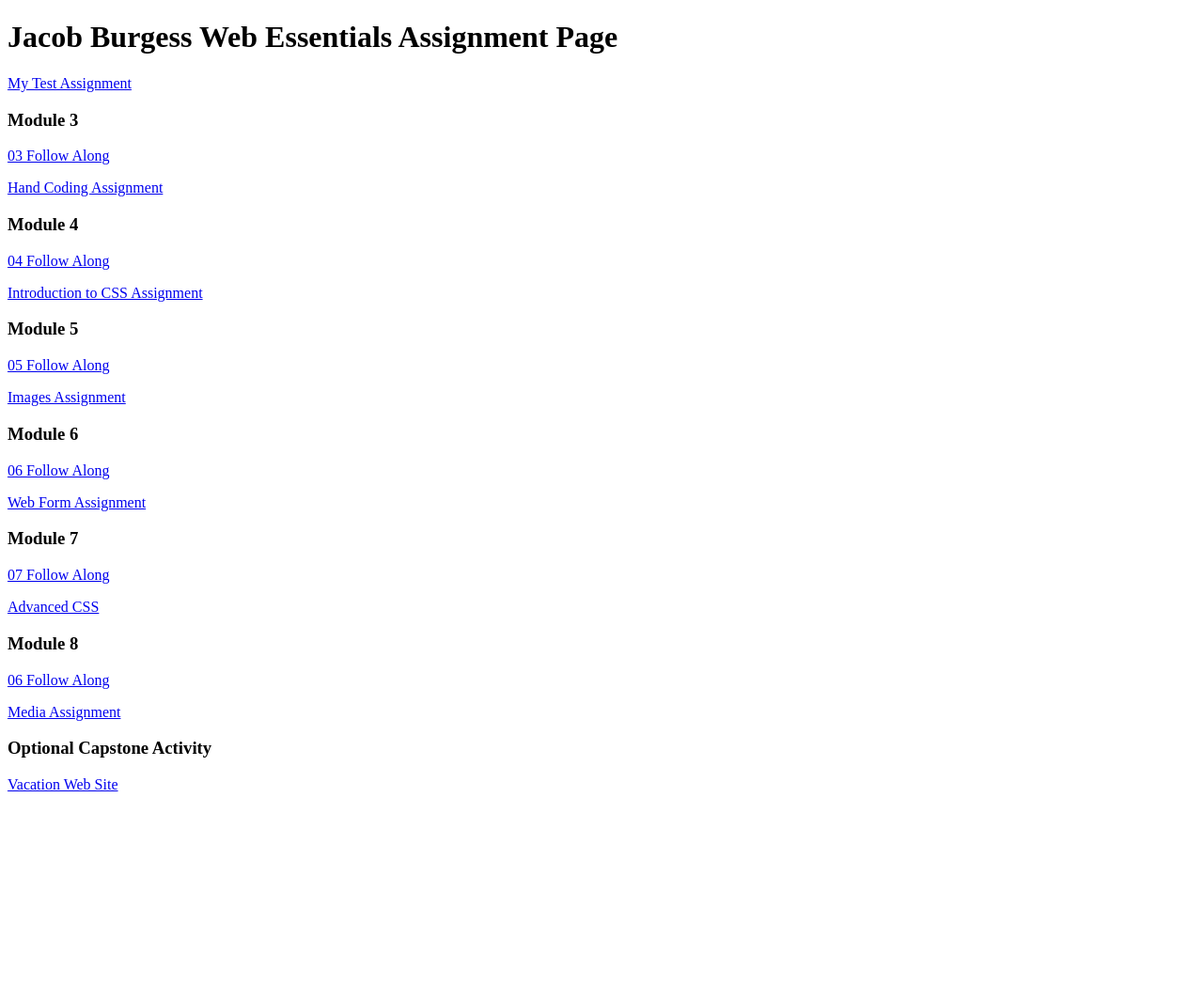
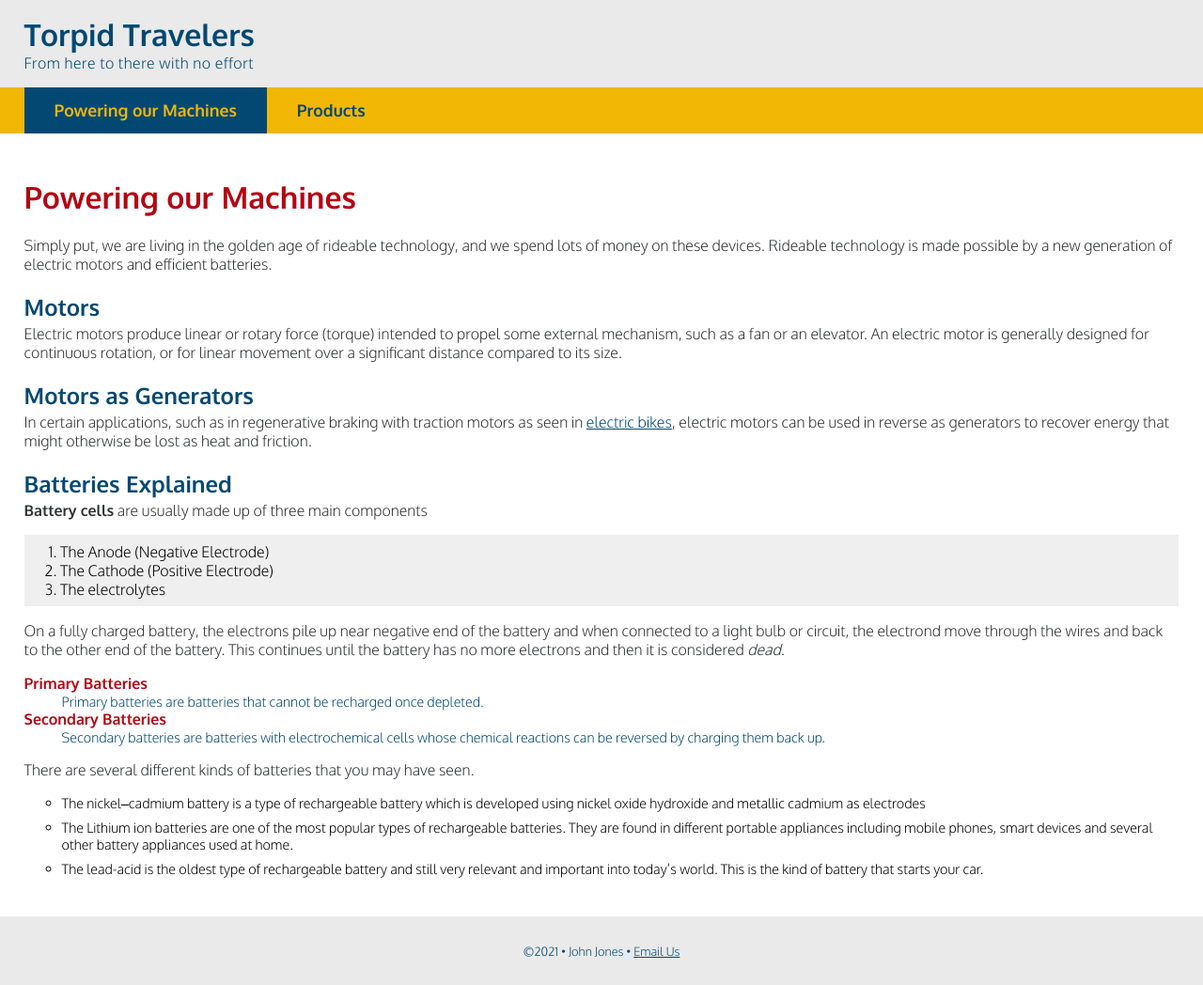
Before and after one commit to Burgessdude/dwdd1600, a plain HTML site: page index.html in a window 1280 px wide. Shown: the whole page at 94% size. Before the commit the page ends 860 px from the top, so only its background shows below. Drawn offline with Linux system fonts and the light colour scheme.

Commit message:
Add files via upload

```diff
--- a/index.html
+++ b/index.html
@@ -1,39 +1,69 @@
-<!DOCTYPE html>
+<!doctype html>
 <html lang="en">
-	<head>
-		<meta charset="UTF-8">
-		<meta name="viewport" content="width=device-width, initial-scale=1.0">
-		<title>dwdd 1600 assignment list page</title>
-	</head>
-	<body>
-		<h1>Jacob Burgess Web Essentials Assignment Page</h1>
-		<p><a href="01test">My Test Assignment</a></p>
+<head>
+    <meta name="description" content="Torpid Travelers is dedicated to helping you get around without breaking a sweat.">
+    <meta charset="UTF-8">
+    <title>Torpid Travelers: Powering our Machines</title>
+    <link rel="stylesheet" href="traveler.css">
+    <link rel="preconnect" href="https://fonts.googleapis.com">
+    <link rel="preconnect" href="https://fonts.gstatic.com" crossorigin>
+    <link href="https://fonts.googleapis.com/css2?family=Oxygen:wght@300;700&display=swap" rel="stylesheet">
+    <meta name="viewport" content="width=device-width, initial-scale=1">
 
-		<h3>Module 3</h3>
-		<p><a href="03follow-along">03 Follow Along</a></p>
-		<p><a href="03hand-coding">Hand Coding Assignment</a></p>
 
-		<h3>Module 4</h3>
-		<p><a href="04follow-along">04 Follow Along</a></p>
-		<p><a href="04intro-css">Introduction to CSS Assignment</a></p>
+</head>
+<body>
+    <!-- start the page header -->
+    <header>
+        <h1>Torpid Travelers</h1>
+        <p>From here to there with no effort</p>
+    </header>
 
-		<h3>Module 5</h3>
-		<p><a href="05follow-along">05 Follow Along</a></p>
-		<p><a href="05images">Images Assignment</a></p>
+    <!-- start the page navigation -->
+    <nav>
+        <ul>
+            <li class="active"><a href="index.html">Powering our Machines</a></li>
+            <li><a href="products.html">Products</a></li>
+        </ul>
+    </nav>
 
-		<h3>Module 6</h3>
-		<p><a href="06follow-along">06 Follow Along</a></p>
-		<p><a href="06form">Web Form Assignment</a></p>
+    <!-- start the page main -->
+    <main>
+        <h1>Powering our Machines</h1>
+        <p>Simply put, we are living in the golden age of rideable technology, and we spend lots of money on these devices. Rideable technology  is made possible by a new generation of electric motors and efficient batteries.</p>
 
-		<h3>Module 7</h3>
-		<p><a href="07follow-along">07 Follow Along</a></p>
-		<p><a href="07advanced-css">Advanced CSS</a></p>
+        <h2>Motors</h2>
+        <p>Electric motors produce linear or rotary force (torque) intended to propel some external mechanism, such as a fan or an elevator. An electric motor is generally designed for continuous rotation, or for linear movement over a significant distance compared to its size.</p>
 
-		<h3>Module 8</h3>
-		<p><a href="08follow-along">06 Follow Along</a></p>
-		<p><a href="08media">Media Assignment</a></p>
+        <h2>Motors as Generators</h2>
+        <p>In certain applications, such as in regenerative braking with traction motors as seen in <a href="products.html#eb">electric bikes</a>, electric motors can be used in reverse as generators to recover energy that might otherwise be lost as heat and friction.</p>
 
-		<h3>Optional Capstone Activity</h3>
-		<p><a href="vacation">Vacation Web Site</a></p>
-	</body>
+        <h2>Batteries Explained</h2>
+        <p><strong>Battery cells</strong> are usually made up of three main components</p>
+        <ol>
+            <li>The Anode (Negative Electrode)</li>
+            <li>The Cathode (Positive Electrode)</li>
+            <li>The electrolytes</li>
+        </ol>
+        <p>On a fully charged battery, the electrons pile up near negative end of the battery and when connected to a light bulb or circuit, the electrond move through the wires and back to the other end of the battery. This continues until the battery has no more electrons and then it is considered <em>dead</em>.</p>
+
+        <dl>
+            <dt>Primary Batteries</dt>
+            <dd>Primary batteries are batteries that cannot be recharged once depleted.</dd>
+            <dt>Secondary Batteries</dt>
+            <dd>Secondary batteries are batteries with electrochemical cells whose chemical reactions can be reversed by charging them back up.</dd>
+        </dl>
+        <p>There are several different kinds of batteries that you may have seen.</p>
+        <ul>
+            <li>The nickel–cadmium battery is a type of rechargeable battery which is developed using nickel oxide hydroxide and metallic cadmium as electrodes</li>
+            <li>The Lithium ion batteries are one of the most popular types of rechargeable batteries. They are found in different portable appliances including mobile phones, smart devices and several other battery appliances used at home. </li>
+            <li>The lead-acid is the oldest type of rechargeable battery and still very relevant and important into today’s world. This is the kind of battery that starts your car.</li>
+        </ul>
+    </main>
+
+    <!-- start the page footer -->
+    <footer>
+        <p>&copy;2021 &bull; John Jones &bull; <a href="mailto:zen@gmail.com">Email Us</a> </p>
+    </footer>
+</body>
 </html>
--- /dev/null
+++ b/traveler.css
@@ -0,0 +1,109 @@
+body {
+    font-family: 'Oxygen', sans-serif;
+    font-size: 16px;
+    font-weight: 300;
+    margin: 0;
+}
+
+/*Header Stuff Here*/
+header {
+    background-color: #eaeaea;
+    padding: 1rem 2vw;
+}
+header h1 {
+    margin: 0;
+    color: #024873;
+}
+header p {
+    margin: 0;
+    color: #024873;
+    letter-spacing: .5px;
+}
+
+/*Nav Stuff Goes here*/
+nav {
+    background-color: #f2b705;
+}
+nav ul {
+    list-style-type: none;
+    padding: 0 2vw;
+    margin: 0;
+    display: flex;
+}
+nav a {
+    font-size: 1.1rem;
+    text-decoration: none;
+    color: #024873;
+    font-weight: 700;
+    display: block;
+    padding: .83rem 2rem;
+}
+nav li.active a {
+    background-color: #024873;
+        color: #f2b705;
+}
+nav a:hover {
+    color: white;
+}
+
+/*Stuff for the main*/
+main {
+    padding: 2vw;
+}
+main h1 {
+    color: #b40412;
+}
+main h2 {
+    color: #024873;
+    margin-bottom: .2rem;
+}
+main p {
+    color: #2f3133;
+    margin: 0 0 .3rem 0;
+}
+main ol {
+    padding: .5rem 3vw;
+    background-color: #efefef;
+}
+main dl dt {
+    color: #b40412;
+    font-weight: 700;
+}
+main dl dd {
+    color: #024873;
+    font-size: .9rem;
+}
+main ul {
+    list-style-type: circle;
+}
+main ul li {
+    line-height: 125%;
+    margin-bottom: .5rem;
+    font-size: .9rem;
+
+}
+main address {
+    font-style: normal;
+    background-color: #f2b705;
+    padding: .5rem;
+    width: 12.5rem;
+    border: 1px solid #024873;
+    border-radius: .5rem;
+}
+main a {
+    color: #024873;
+}
+main a:hover {
+    color: rgb(239,0,24);
+}
+/*Footer Stuff Here*/
+footer {
+    background-color: #eaeaea;
+    text-align: center;
+    color: #024873;
+    padding: 1rem 0;
+    font-size: .8rem;
+}
+footer a {
+    color: #024873;
+}
```
Also changed, not shown: products.html (added, +60 -0 lines).
